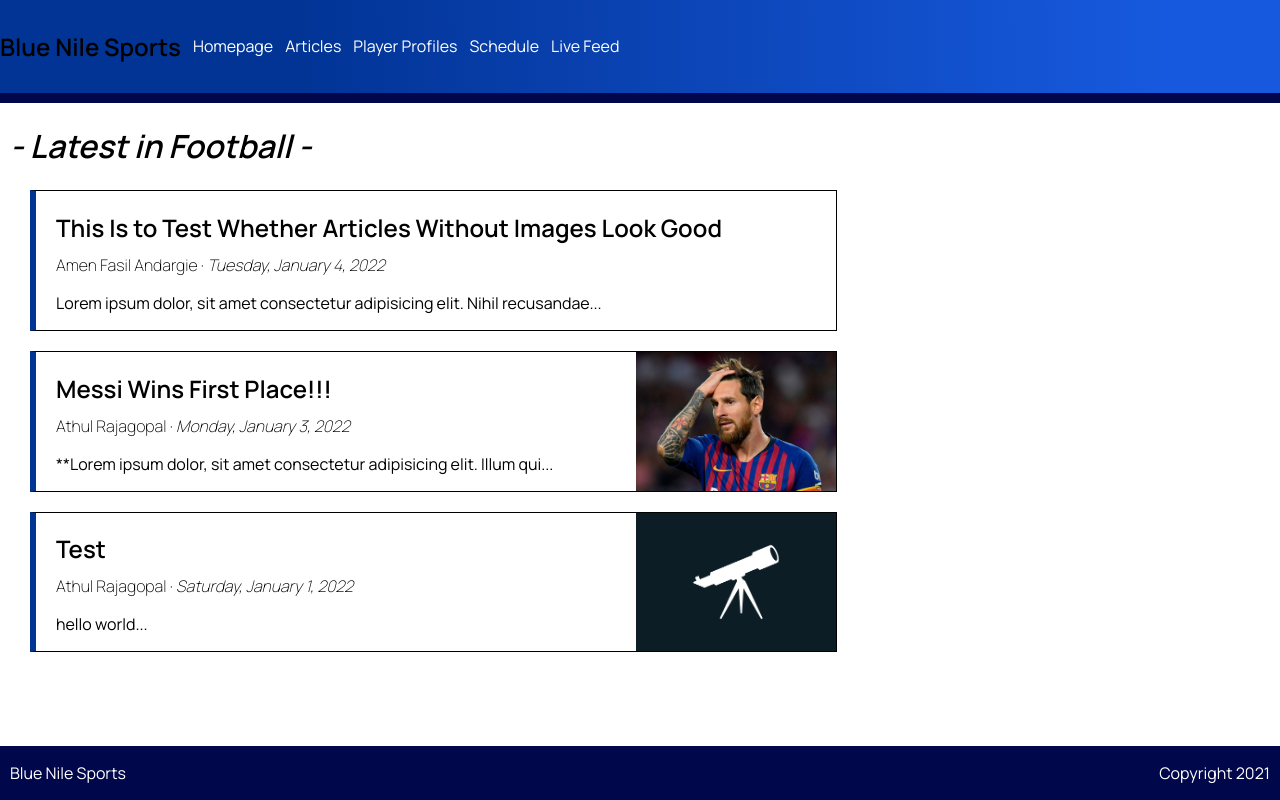
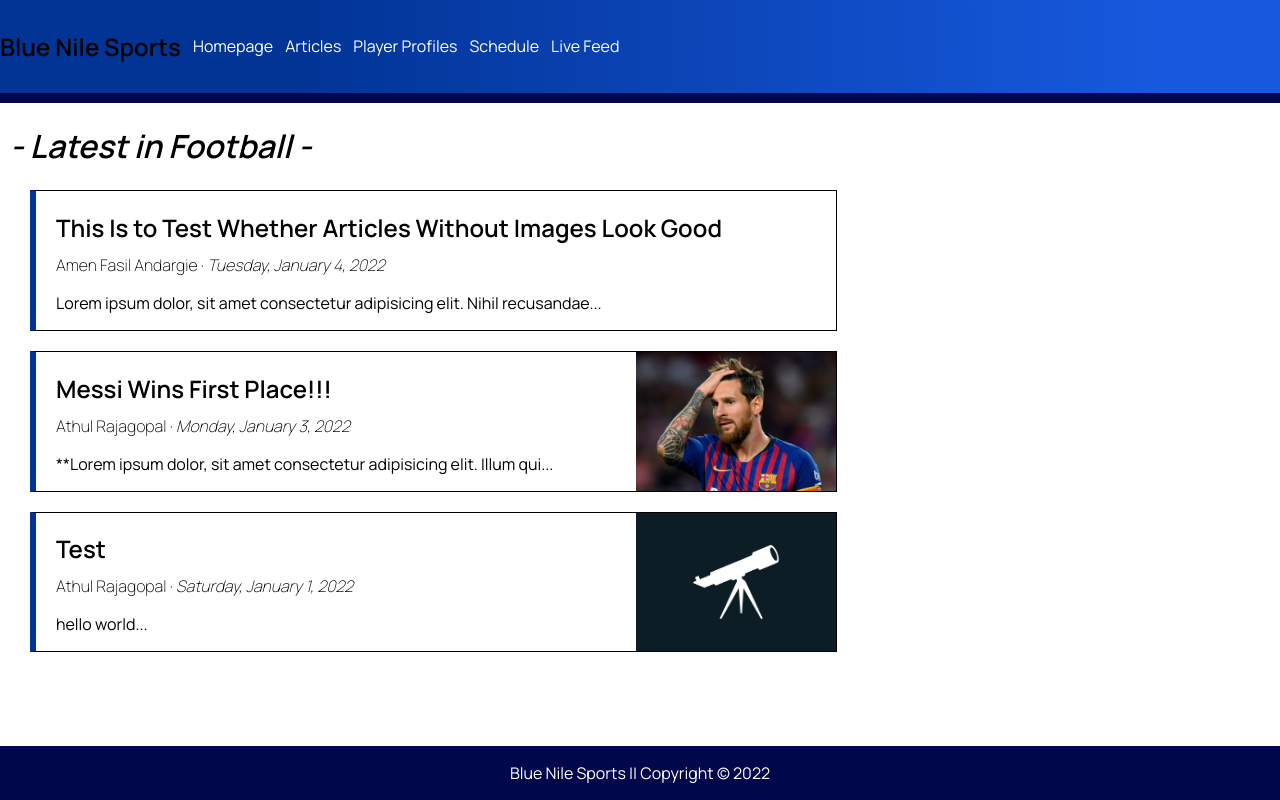
Before and after one commit to rajagoat/blue-nile-sports, a Next.js app: page /articles in a window 1280 px wide. Built offline with nearby package versions, Linux system fonts and the light colour scheme.

Commit message:
footer looks a bit nicer now

```diff
--- a/components/Footer.js
+++ b/components/Footer.js
@@ -1,10 +1,12 @@
 const Footer = () => {
+    const date = new Date().getFullYear();
+
     return (
         <footer>
             <div className="logo">
-                <p>Blue Nile Sports</p>
+                <p>Blue Nile Sports | </p>
             </div>
-            <p>Copyright 2021</p>
+            <p> | Copyright &copy; {date}</p>
         </footer>
     );
 }
--- a/styles/globals.css
+++ b/styles/globals.css
@@ -32,7 +32,8 @@ nav a {
 
 footer {
   display: flex;
-  justify-content: space-between;
+  /* justify-content: space-between; */
+  justify-content: center;
   padding: 0px 10px 0px 10px;
   background: #00074B;
   margin-top: auto;
```
